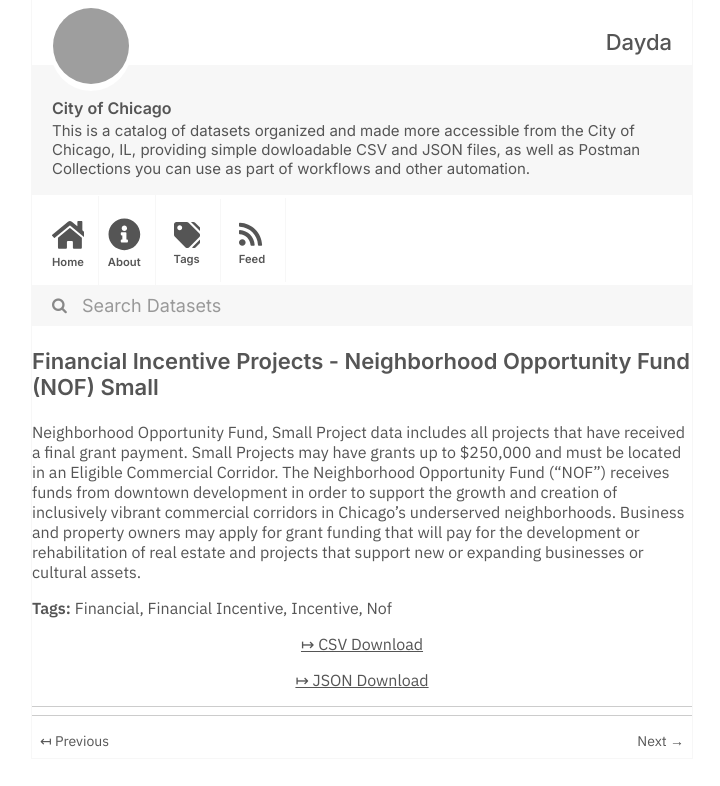
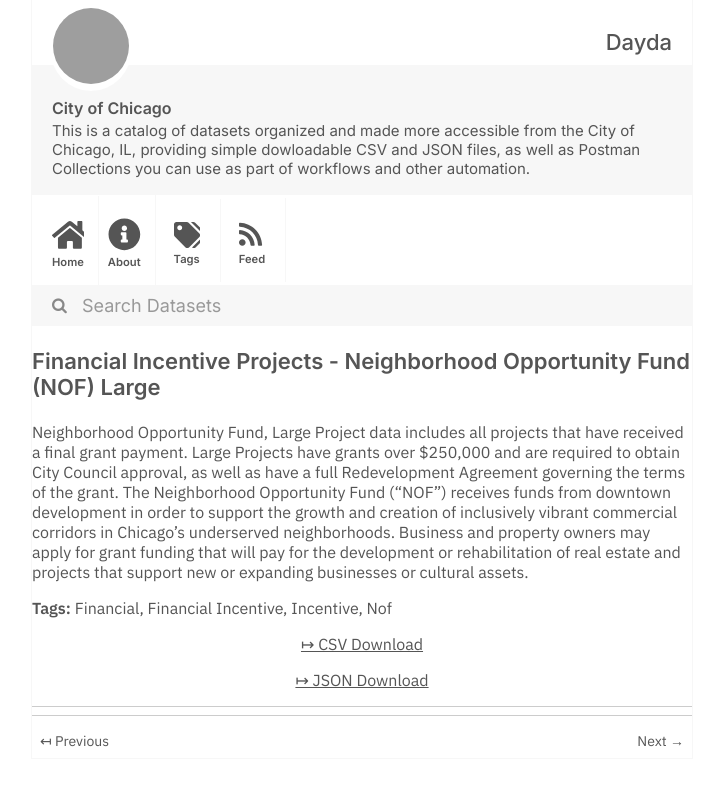
Before and after one commit to dayda-entities/city-of-chicago, a Jekyll site: the page built from _posts/2020-11-10-financial-incentive-projects-n.md, in a window 1280 px wide, cut to the strip 0-786 px from the top of the page. Shown: the whole strip, without its empty margins (278-998 px from the left). Built offline with Jekyll 4.4.1, drawn with Linux system fonts in a browser that asks for light colours; grey boxes are pictures that could not be loaded.

Commit message:
Publish Data

```diff
--- a/_posts/2020-11-10-financial-incentive-projects-n.md
+++ b/_posts/2020-11-10-financial-incentive-projects-n.md
@@ -1,7 +1,7 @@
 ---
-title: Financial Incentive Projects - Neighborhood Opportunity Fund (NOF) Small
-created: '2020-11-10T16:55:20.784923'
-modified: '2020-11-10T16:55:20.784933'
+title: Financial Incentive Projects - Neighborhood Opportunity Fund (NOF) Large
+created: '2020-11-10T16:55:03.254718'
+modified: '2020-11-10T16:55:03.254730'
 state: active
 type: dataset
 tags:
@@ -12,10 +12,10 @@ tags:
 groups:
   - Local Government
 csv_url: >-
-  https://data.cityofchicago.org/api/views/rym7-49n8/rows.csv?accessType=DOWNLOAD
+  https://data.cityofchicago.org/api/views/j7ew-b73u/rows.csv?accessType=DOWNLOAD
 json_url: >-
-  https://data.cityofchicago.org/api/views/rym7-49n8/rows.json?accessType=DOWNLOAD
+  https://data.cityofchicago.org/api/views/j7ew-b73u/rows.json?accessType=DOWNLOAD
 layout: post
 
 ---
-Neighborhood Opportunity Fund, Small Project data includes all projects that have received a final grant payment. Small Projects may have grants up to $250,000 and must be located in an Eligible Commercial Corridor. The Neighborhood Opportunity Fund (“NOF”) receives funds from downtown development in order to support the growth and creation of inclusively vibrant commercial corridors in Chicago’s underserved neighborhoods. Business and property owners may apply for grant funding that will pay for the development or rehabilitation of real estate and projects that support new or expanding businesses or cultural assets.
+Neighborhood Opportunity Fund, Large Project data includes all projects that have received a final grant payment. Large Projects have grants over $250,000 and are required to obtain City Council approval, as well as have a full Redevelopment Agreement governing the terms of the grant. The Neighborhood Opportunity Fund (“NOF”) receives funds from downtown development in order to support the growth and creation of inclusively vibrant commercial corridors in Chicago’s underserved neighborhoods. Business and property owners may apply for grant funding that will pay for the development or rehabilitation of real estate and projects that support new or expanding businesses or cultural assets.
```
